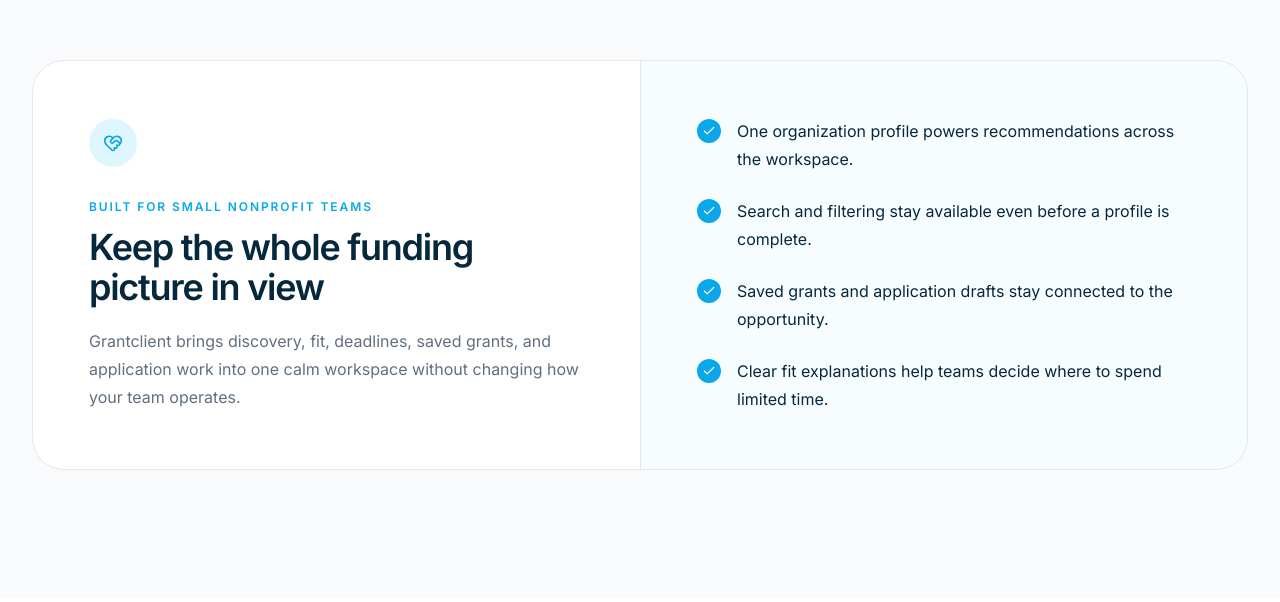
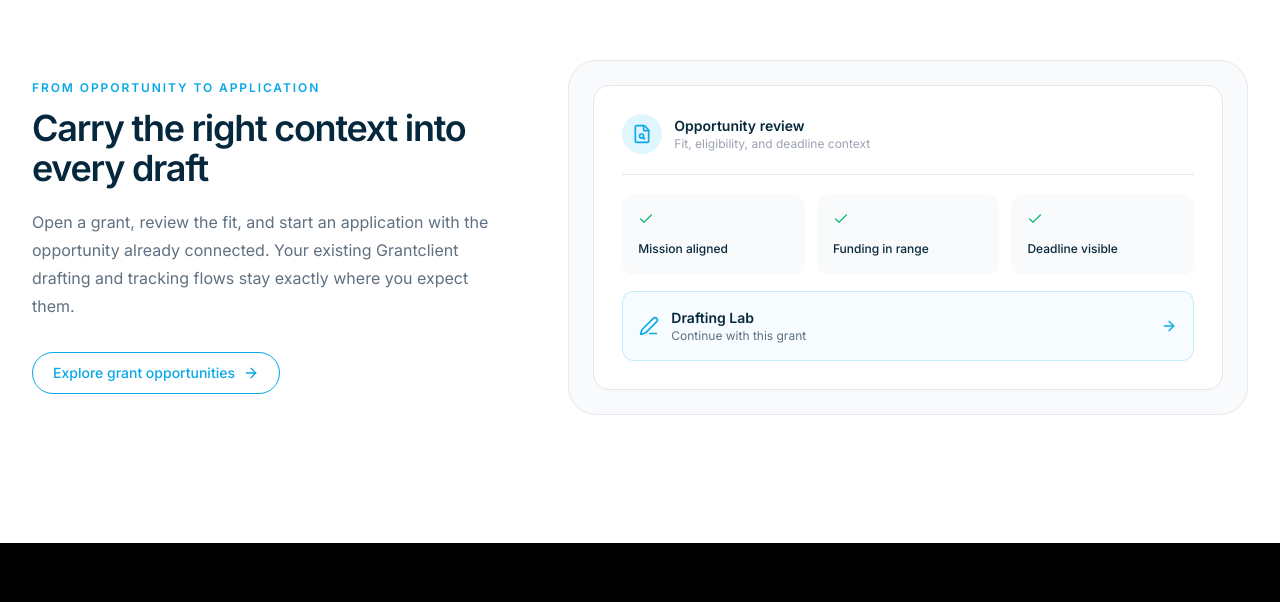
Before and after one commit to tumusriharsha-hue/grantclient, a Next.js app: page / in a window 1280 px wide. Shown: the part 3218-3820 px from the top of the page. Built offline with nearby package versions, Linux system fonts and the light colour scheme.

Commit message:
Remove nonprofit benefits section

```diff
--- a/components/marketing/landing-page.tsx
+++ b/components/marketing/landing-page.tsx
@@ -7,7 +7,6 @@
 import {
   FeaturesSection,
   HowItWorksSection,
-  SmallNonprofitSection,
   WorkflowSection,
 } from "./landing-sections";
 
@@ -53,7 +52,6 @@
       <WorkspacePreview />
       <HowItWorksSection />
       <FeaturesSection />
-      <SmallNonprofitSection />
       <WorkflowSection />
       </main>
 
--- a/components/marketing/landing-sections.tsx
+++ b/components/marketing/landing-sections.tsx
@@ -6,7 +6,6 @@
   Check,
   FileSearch,
   Filter,
-  HeartHandshake,
   PenLine,
   Search,
   SlidersHorizontal,
@@ -74,13 +73,6 @@
   },
 ];
 
-const nonprofitBenefits = [
-  "One organization profile powers recommendations across the workspace.",
-  "Search and filtering stay available even before a profile is complete.",
-  "Saved grants and application drafts stay connected to the opportunity.",
-  "Clear fit explanations help teams decide where to spend limited time.",
-];
-
 export function HowItWorksSection() {
   return (
     <section id="how-it-works" className="scroll-mt-24 bg-bg py-20 sm:py-24 lg:py-32">
@@ -135,45 +127,6 @@
               </p>
             </Card>
           ))}
-        </div>
-      </PageContainer>
-    </section>
-  );
-}
-
-export function SmallNonprofitSection() {
-  return (
-    <section className="bg-bg py-20 sm:py-24 lg:py-32">
-      <PageContainer size="xl">
-        <div className="grid overflow-hidden rounded-[2rem] border border-border bg-surface lg:grid-cols-2">
-          <div className="flex flex-col justify-center p-7 sm:p-10 lg:p-14">
-            <div className="flex h-12 w-12 items-center justify-center rounded-full bg-primary-light text-primary">
-              <HeartHandshake className="h-5 w-5" aria-hidden="true" />
-            </div>
-            <p className="mt-8 text-xs font-semibold uppercase tracking-[0.16em] text-primary">
-              Built for small nonprofit teams
-            </p>
-            <h2 className="mt-3 text-3xl font-semibold tracking-[-0.035em] text-text sm:text-4xl">
-              Keep the whole funding picture in view
-            </h2>
-            <p className="mt-5 text-base leading-7 text-text-secondary">
-              Grantclient brings discovery, fit, deadlines, saved grants, and application work into one calm workspace without changing how your team operates.
-            </p>
-          </div>
-          <div className="border-t border-border bg-primary-light/25 p-7 sm:p-10 lg:border-l lg:border-t-0 lg:p-14">
-            <ul className="space-y-6">
-              {nonprofitBenefits.map((benefit) => (
-                <li key={benefit} className="flex gap-4">
-                  <span className="mt-0.5 flex h-6 w-6 shrink-0 items-center justify-center rounded-full bg-primary text-white">
-                    <Check className="h-3.5 w-3.5" aria-hidden="true" />
-                  </span>
-                  <span className="text-sm leading-6 text-text sm:text-base sm:leading-7">
-                    {benefit}
-                  </span>
-                </li>
-              ))}
-            </ul>
-          </div>
         </div>
       </PageContainer>
     </section>
```
